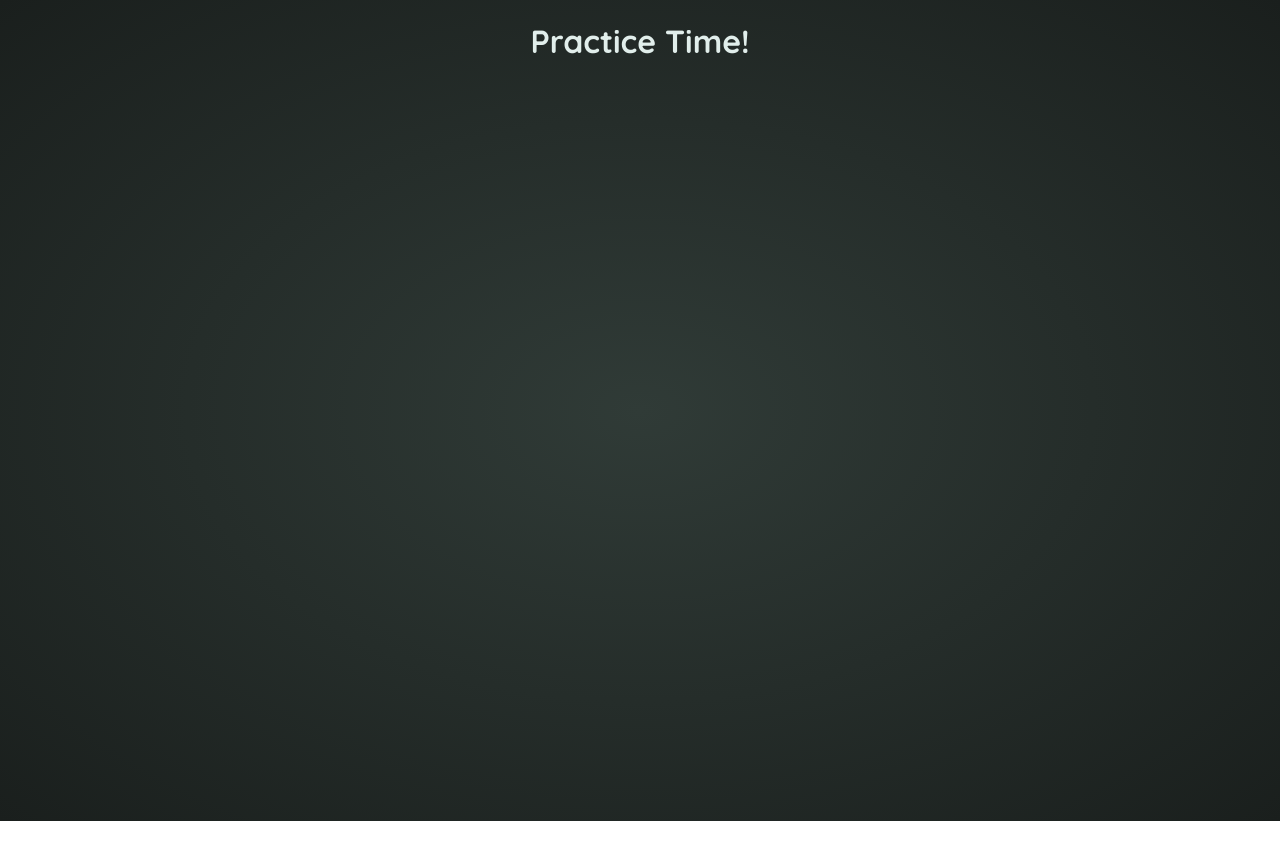
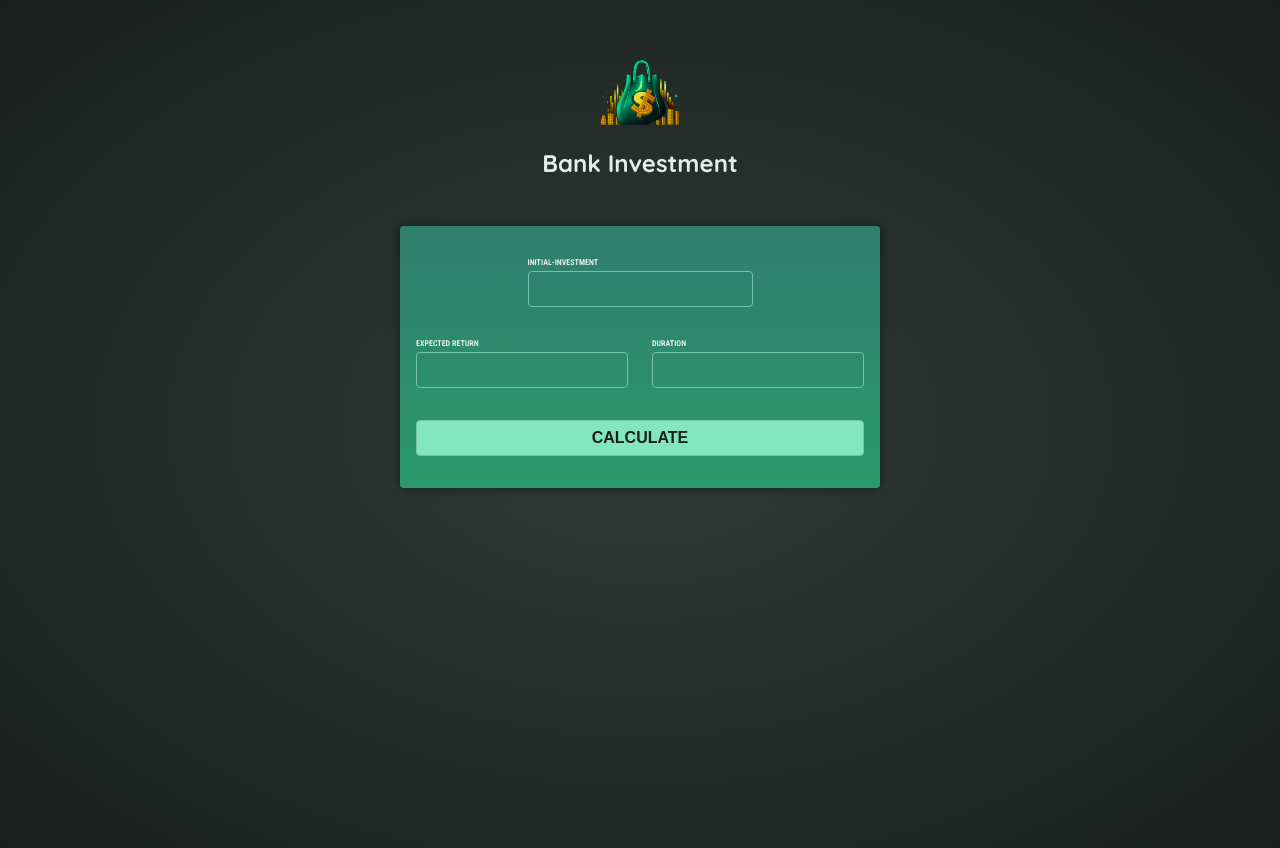
Before and after one commit to MauroSacramento/Reactive-app, an Angular app: page / in a window 1280 px wide. Before the commit the page ends 821 px from the top, so only its background shows below. Built offline with nearby package versions, Linux system fonts and the light colour scheme.

Commit message:
Create Form

```diff
--- a/src/app/app.component.html
+++ b/src/app/app.component.html
@@ -1 +1,3 @@
-<h1 class="center">Practice Time!</h1>
+<app-header />
+
+<app-user-input />
--- a/src/app/app.component.ts
+++ b/src/app/app.component.ts
@@ -1,8 +1,11 @@
 import { Component } from '@angular/core';
+import { HeaderComponent } from './header/header.component';
+import { UserInputComponent } from './user-input/user-input.component';
 
 @Component({
   selector: 'app-root',
   standalone: true,
   templateUrl: './app.component.html',
+  imports: [HeaderComponent, UserInputComponent]
 })
 export class AppComponent {}
--- /dev/null
+++ b/src/app/header/header.component.css
@@ -0,0 +1,15 @@
+header {
+    text-align: center;
+    margin: 3rem auto;
+  }
+
+  header img {
+    width: 5rem;
+    height: 5rem;
+    object-fit: contain;
+    background-color: transparent;
+  }
+
+  header h1 {
+    font-size: 1.5rem;
+  }
--- /dev/null
+++ b/src/app/header/header.component.html
@@ -0,0 +1,4 @@
+<header>
+    <img src="investment-calculator-logo.png" alt="Logo Bank">
+    <h1>Bank Investment</h1>
+</header>
--- /dev/null
+++ b/src/app/user-input/user-input.component.css
@@ -0,0 +1,50 @@
+form {
+    padding: 1rem;
+    max-width: 30rem;
+    margin: 2rem auto;
+    border-radius: 4px;
+    background: linear-gradient(180deg, #307e6c, #2b996d);
+    box-shadow: 0 0 10px rgba(0, 0, 0, 0.5);
+  }
+
+  .input-group {
+    display: flex;
+    justify-content: space-evenly;
+    gap: 1.5rem;
+  }
+
+  label {
+    display: block;
+    margin-bottom: 0.25rem;
+    font-family: "Roboto Condensed", sans-serif;
+    font-size: 0.5rem;
+    font-weight: bold;
+    text-transform: uppercase;
+  }
+
+  input {
+    width: 100%;
+    padding: 0.5rem;
+    border: 1px solid #76c0ae;
+    border-radius: 0.25rem;
+    background-color: transparent;
+    color: #c2e9e0;
+    font-size: 1rem;
+  }
+
+  button {
+    width: 100%;
+    padding: 0.5rem;
+    border: 1px solid #76c0ae;
+    border-radius: 0.25rem;
+    background-color: #83e6c0;
+    color: #1a1f1d;
+    font-size: 1rem;
+    font-weight: bold;
+    text-transform: uppercase;
+    cursor: pointer;
+  }
+
+  button:hover {
+    background-color: #aaf1d6;
+  }
--- /dev/null
+++ b/src/app/user-input/user-input.component.html
@@ -0,0 +1,22 @@
+<form action="">
+    <div class="input-group">
+        <p>
+            <label for="initial-investment">initial-investment </label>
+            <input id="initial-investment" type="number">
+        </p>
+    </div>
+
+    <div class="input-group">
+        <p>
+            <label for="expected-return">Expected Return</label>
+            <input id="expected-return" type="number">
+        </p>
+        <p>
+            <label for="duration">Duration</label>
+            <input id="duration" type="number">
+        </p>
+    </div>
+    <p>
+        <button>Calculate</button>
+    </p>
+</form>
```
Also changed, not shown: src/app/header/header.component.ts (added, +12 -0 lines), src/app/user-input/user-input.component.ts (added, +12 -0 lines), 1 other file (tests, documents, lock files or other folders).
